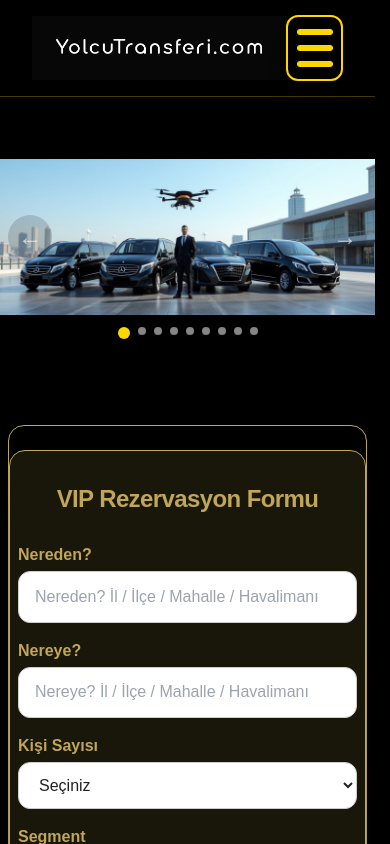
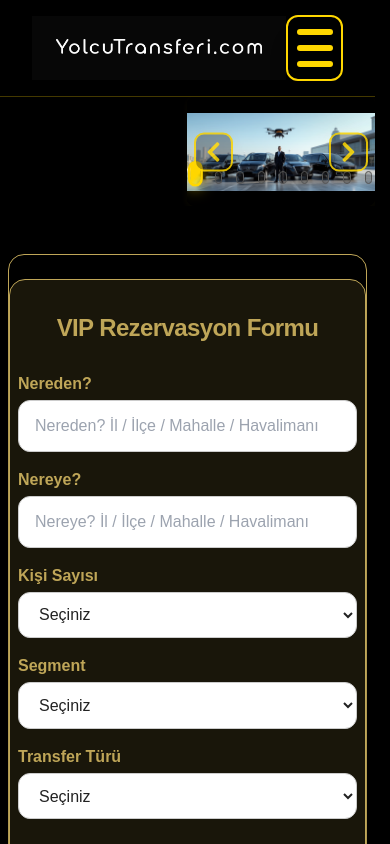
Before and after one commit to haliltayfur/yolcutransferi, a Next.js app: page / in a window 390 px wide. Shown: the top 844 px of the page. Built offline with nearby package versions, Linux system fonts and the light colour scheme.

Commit message:
Update HeroSlider.jsx

```diff
--- a/components/HeroSlider.jsx
+++ b/components/HeroSlider.jsx
@@ -3,13 +3,13 @@
 "use client";
 import { useState, useEffect, useRef } from "react";
 import Image from "next/image";
+import { FaChevronLeft, FaChevronRight } from "react-icons/fa";
 
-// Görseller 16:7 (sinema) oranına yakınsa burayı güncelle
-const ASPECT_RATIO = 16 / 7;
 const heroImages = [
   "/Hero1.png", "/Hero2.png", "/Hero3.png", "/Hero4.png", "/Hero5.png",
   "/Hero6.png", "/Hero7.png", "/Hero8.png", "/Hero9.png"
 ];
+const ASPECT_RATIO = 16 / 7; // Geniş sinema görünümü, gerekirse 2.35 deneyebilirsin
 
 export default function HeroSlider() {
   const [currentSlide, setCurrentSlide] = useState(0);
@@ -36,6 +36,8 @@ export default function HeroSlider() {
 
   return (
     <section className="relative w-full flex items-center justify-center overflow-hidden select-none hero-cinema">
+      {/* Header'dan sonra 1rem boşluk */}
+      <div className="w-full h-4 block md:h-6"></div>
       <div className="relative w-full mx-auto hero-img-box">
         {heroImages.map((src, idx) => (
           <Image
@@ -52,81 +54,133 @@ export default function HeroSlider() {
             }}
           />
         ))}
-        {/* Slider dots */}
-        <div className="absolute bottom-2 left-0 w-full flex justify-center z-20 gap-1">
+        {/* Modern kare dot'lar: 9 tane, dalgalanır */}
+        <div className="absolute bottom-4 left-0 w-full flex justify-center z-20 gap-2 select-none">
           {heroImages.map((_, i) => (
-            <span
+            <div
               key={i}
-              className={`block rounded-full transition-all duration-200 ${i === currentSlide ? "bg-gold w-3 h-3" : "bg-[#ddd8]/60 w-2 h-2"}`}
+              className={`slider-dot ${i === currentSlide ? "active" : ""}`}
               style={{
-                margin: "0 2px"
+                transition: "all 0.33s cubic-bezier(.68,-0.55,.27,1.55)",
+                transform: i === currentSlide ? "scale(1.35) translateY(-5px)" : "scale(1) translateY(0)",
+                background: i === currentSlide
+                  ? "linear-gradient(135deg, #FFD700 60%, #fff60088 100%)"
+                  : "rgba(60,60,60,0.24)",
+                boxShadow: i === currentSlide ? "0 2px 10px #FFD70088" : "none",
+                border: i === currentSlide ? "2.1px solid #FFD700" : "1.2px solid #555",
+                width: i === currentSlide ? "19px" : "13px",
+                height: i === currentSlide ? "19px" : "13px",
+                borderRadius: "7px",
+                margin: "0 3px"
               }}
-            />
+            ></div>
           ))}
         </div>
-        {/* Butonlar */}
+        {/* Ok butonları */}
         <button
           onClick={() => handleNav("left")}
           aria-label="Önceki"
-          className="absolute left-2 md:left-6 top-1/2 -translate-y-1/2 z-30 bg-black/25 hover:bg-gold/40 transition rounded-full w-11 h-11 flex items-center justify-center text-white opacity-60 hover:opacity-90 text-2xl"
-          style={{ outline: "none", border: "none" }}
+          className="slider-arrow slider-arrow-left"
         >
-          &#8592;
+          <FaChevronLeft size={23} />
         </button>
         <button
           onClick={() => handleNav("right")}
           aria-label="Sonraki"
-          className="absolute right-2 md:right-6 top-1/2 -translate-y-1/2 z-30 bg-black/25 hover:bg-gold/40 transition rounded-full w-11 h-11 flex items-center justify-center text-white opacity-60 hover:opacity-90 text-2xl"
-          style={{ outline: "none", border: "none" }}
+          className="slider-arrow slider-arrow-right"
         >
-          &#8594;
+          <FaChevronRight size={23} />
         </button>
       </div>
       <style jsx>{`
         .hero-cinema {
-          min-height: 280px;
           background: #000;
         }
         .hero-img-box {
           position: relative;
-          width: 100vw;
-          max-width: 1800px;
+          width: 97vw;
+          max-width: 1920px;
           aspect-ratio: ${ASPECT_RATIO};
-          min-height: 230px;
-          max-height: 68vh;
+          min-height: 260px;
+          max-height: 69vh;
           margin: 0 auto;
+          border-radius: 20px;
+          overflow: hidden;
+          box-shadow: 0 3px 28px #0009, 0 1.5px 8px #FFD70011;
         }
         .hero-image {
-          /* Fill container without kırpma */
           transition: opacity .7s;
         }
+        .slider-dot {
+          display: inline-block;
+          transition: all 0.33s cubic-bezier(.68,-0.55,.27,1.55);
+        }
+        .slider-dot.active {
+          animation: bounceDot 0.72s;
+        }
+        @keyframes bounceDot {
+          0% { transform: scale(1) translateY(0);}
+          40% { transform: scale(1.5) translateY(-8px);}
+          80% { transform: scale(1.2) translateY(-3px);}
+          100% { transform: scale(1.35) translateY(-5px);}
+        }
+        .slider-arrow {
+          position: absolute;
+          top: 50%;
+          transform: translateY(-50%);
+          z-index: 30;
+          width: 52px;
+          height: 52px;
+          background: rgba(28,28,32,0.42);
+          border: 2.2px solid #FFD700;
+          border-radius: 15px;
+          color: #FFD700;
+          display: flex;
+          align-items: center;
+          justify-content: center;
+          opacity: 0.85;
+          transition: all .2s cubic-bezier(.4,0,.2,1);
+          cursor: pointer;
+          box-shadow: 0 3px 16px #FFD70012;
+          outline: none;
+        }
+        .slider-arrow:hover {
+          background: #FFD700;
+          color: #181818;
+          border-color: #fffbe6;
+          transform: translateY(-50%) scale(1.17);
+          box-shadow: 0 2px 14px #FFD70066;
+        }
+        .slider-arrow-left { left: 24px; }
+        .slider-arrow-right { right: 24px; }
+
+        @media (max-width: 1450px) {
+          .hero-img-box { max-width: 99vw; }
+          .slider-arrow-left { left: 10px; }
+          .slider-arrow-right { right: 10px; }
+        }
         @media (max-width: 1100px) {
-          .hero-img-box {
-            max-width: 99vw;
-            aspect-ratio: ${ASPECT_RATIO};
-            max-height: 54vw;
-          }
+          .hero-img-box { max-width: 99vw; min-height: 170px; }
         }
         @media (max-width: 700px) {
           .hero-img-box {
-            min-height: 170px;
-            aspect-ratio: 1.78; /* 16:9 oranına yakınlaştır */
-            max-height: 45vw;
+            max-width: 100vw;
+            aspect-ratio: 1.78;
+            min-height: 135px;
+            border-radius: 10px;
+            max-height: 65vw;
           }
-        }
-        @media (max-width: 600px) {
-          .hero-img-box {
-            max-width: 100vw;
-            min-height: 120px;
-            aspect-ratio: 1.78;
-            max-height: 60vw;
+          .slider-arrow {
+            width: 39px; height: 39px; border-radius: 10px; font-size: 1.1rem;
           }
+          .slider-arrow-left { left: 7px; }
+          .slider-arrow-right { right: 7px; }
         }
         @media (max-width: 480px) {
           .hero-img-box {
-            min-height: 100px;
-            aspect-ratio: 1.7;
-            max-height: 63vw;
+            min-height: 86px;
+            aspect-ratio: 1.72;
+            border-radius: 7px;
           }
         }
       `}</style>
```
